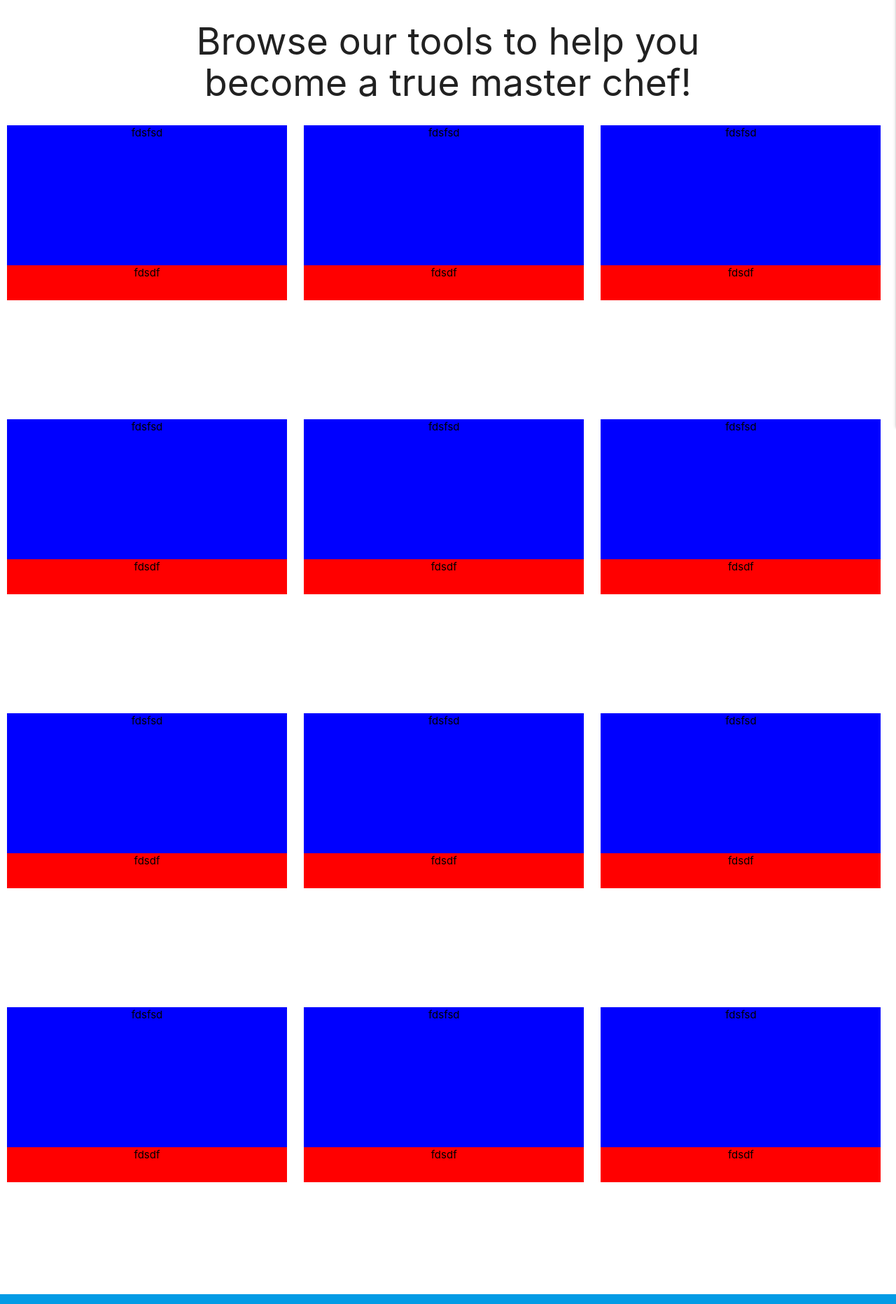
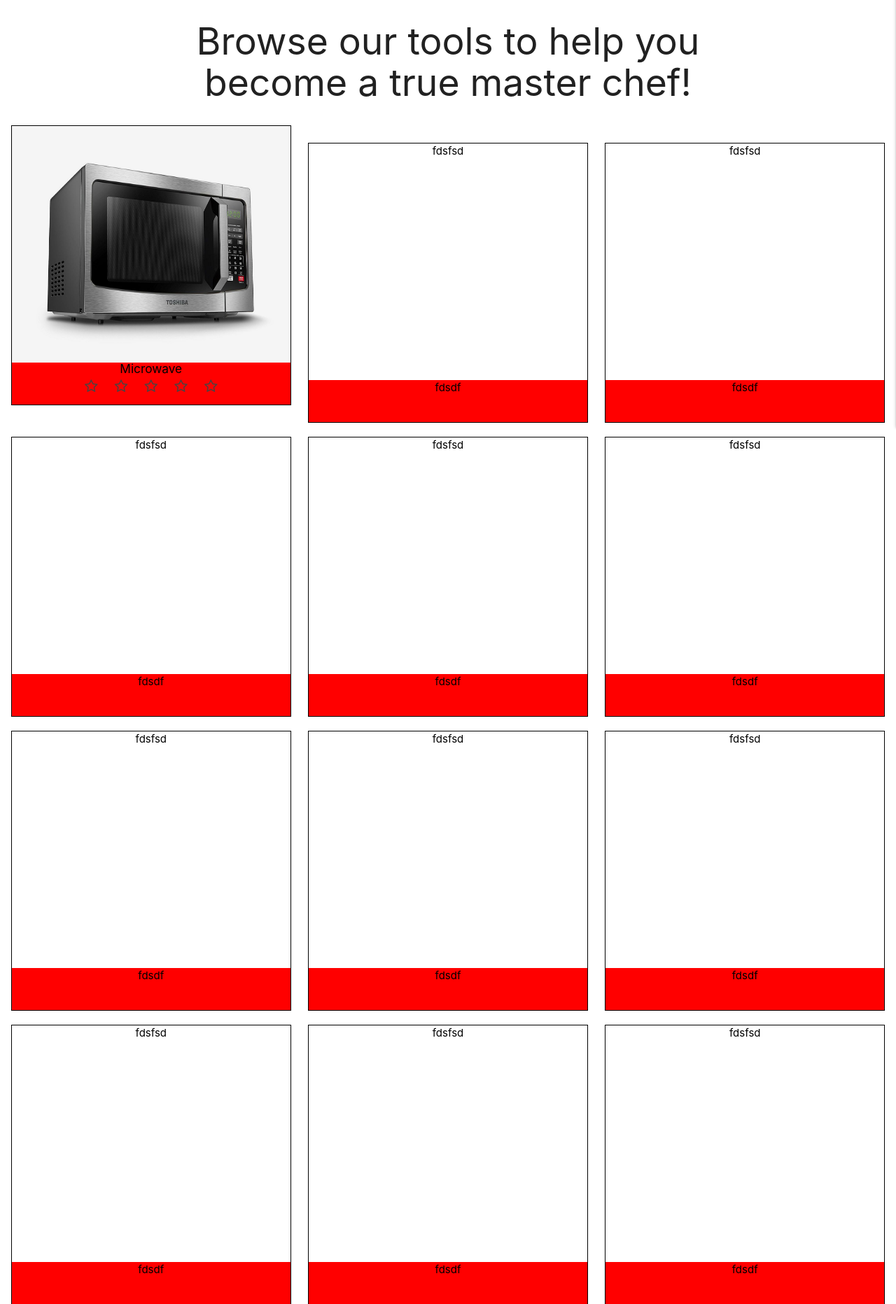
Before and after one commit to Antony-Thornton/MS3---Online-Cookbook, a Flask app: page /tools in a window 1280 px wide. Shown: the part 250-2113 px from the top of the page at 70% size. Run offline with Flask 2, Linux system fonts and the light colour scheme; data that the repository does not hold is empty; some libraries are stand-ins or nearby versions.

Commit message:
Added 5 star rating system to the website but its currently backwards. Need to add a count to the right of the stars once corrected then also add python code to push to the database so the total can be calculated

```diff
--- a/static/css/style.css
+++ b/static/css/style.css
@@ -148,6 +148,10 @@ img {
 
 }
 
+.tool_custom {
+  text-align: center;
+}
+
 
 .tool_custom_subdiv {
   display: inline-block;
@@ -157,25 +161,35 @@ img {
   margin: 10px;
   color: black;
   text-align: center;
+  border: thin solid black;
 }
 
 .tool_custom_img_div {
   display: block;
-  height: 200px;
+  height: 85%;
   width: 100%;
-  background-color: blue;
+  background-color:white;
   margin: 0;
   text-align: center;
 }
 
 .tool_custom_text_div {
   display: block;
-  height: 50px;
+  height: 15%;
  width: 100%;
  background-color: red;
  margin: 0;
  text-align: center;
 
+}
+
+.tool_custom_text_div h6{
+  margin: 0;
+}
+
+.tool_custom_img_div img{
+height: 100%;
+width: 100%;
 }
 
 @media (max-width: 420px) {
@@ -210,3 +224,39 @@ img {
   }
 
 }
+
+
+/* ****** 5 star rating css ******
+  https://codeconvey.com/html-star-rating-system/
+*/
+
+
+input.star { display: none; }
+
+label.star {
+  padding: 10px;
+  font-size: 20px;
+  color: #444;
+  transition: all .2s;
+
+}
+
+input.star:checked ~ label.star:before {
+  content: '\f005';
+  color: #FD4;
+  transition: all .25s;
+}
+
+input.star-5:checked ~ label.star:before {
+  color: #FE7;
+  text-shadow: 0 0 20px #952;
+}
+
+input.star-1:checked ~ label.star:before { color: #F62; }
+
+label.star:hover { transform: rotate(-15deg) scale(1.3); }
+
+label.star:before {
+  content: '\f006';
+  font-family: FontAwesome;
+}
--- a/templates/base.html
+++ b/templates/base.html
@@ -5,6 +5,7 @@
     <meta name="viewport" content="width=device-width, initial-scale=1.0">
     <link rel="stylesheet" href="https://cdnjs.cloudflare.com/ajax/libs/font-awesome/5.13.1/css/all.min.css"
         integrity="sha512-xA6Hp6oezhjd6LiLZynuukm80f8BoZ3OpcEYaqKoCV3HKQDrYjDE1Gu8ocxgxoXmwmSzM4iqPvCsOkQNiu41GA==" crossorigin="anonymous" type="text/css">
+    <link rel="stylesheet" href="//netdna.bootstrapcdn.com/font-awesome/4.2.0/css/font-awesome.min.css">
     <link rel="stylesheet" href="https://cdnjs.cloudflare.com/ajax/libs/materialize/1.0.0/css/materialize.min.css" type="text/css">
     <link rel="stylesheet" href="{{ url_for('static', filename='css/style.css') }}" type="text/css">
     {% block styles %}
--- a/templates/tools.html
+++ b/templates/tools.html
@@ -19,10 +19,24 @@
     <div class="tool_custom">
         <div class="tool_custom_subdiv">
             <div class="tool_custom_img_div">
-                fdsfsd
+                <img src="/static/assets/images/utensils/microwave.jpg" alt="">
             </div>
             <div class="tool_custom_text_div">
-                fdsdf
+                <h6>
+                    Microwave
+                </h6>
+                <form action="">
+                    <input class="star star-5" id="star-5" type="radio" name="star"/>
+                    <label class="star star-5" for="star-5"></label>
+                    <input class="star star-4" id="star-4" type="radio" name="star"/>
+                    <label class="star star-4" for="star-4"></label>
+                    <input class="star star-3" id="star-3" type="radio" name="star"/>
+                    <label class="star star-3" for="star-3"></label>
+                    <input class="star star-2" id="star-2" type="radio" name="star"/>
+                    <label class="star star-2" for="star-2"></label>
+                    <input class="star star-1" id="star-1" type="radio" name="star"/>
+                    <label class="star star-1" for="star-1"></label>
+                  </form>
             </div>
         </div>
         <div class="tool_custom_subdiv">
```
